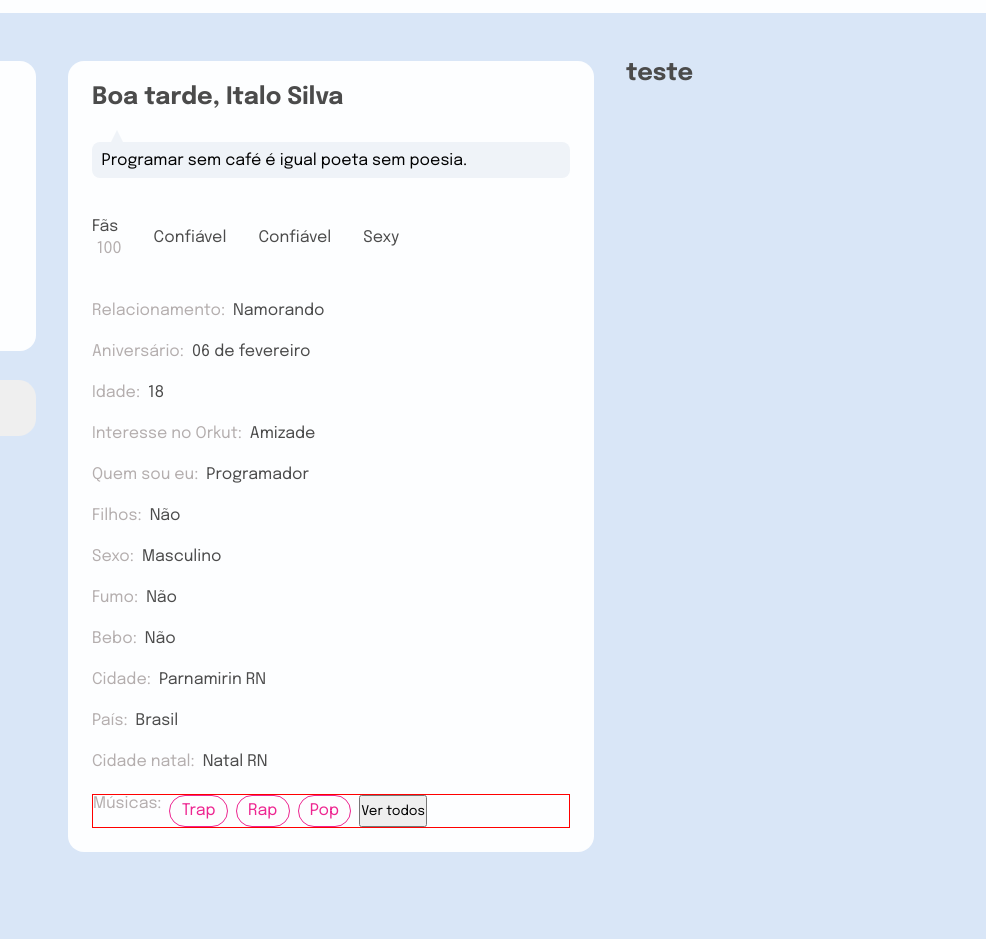
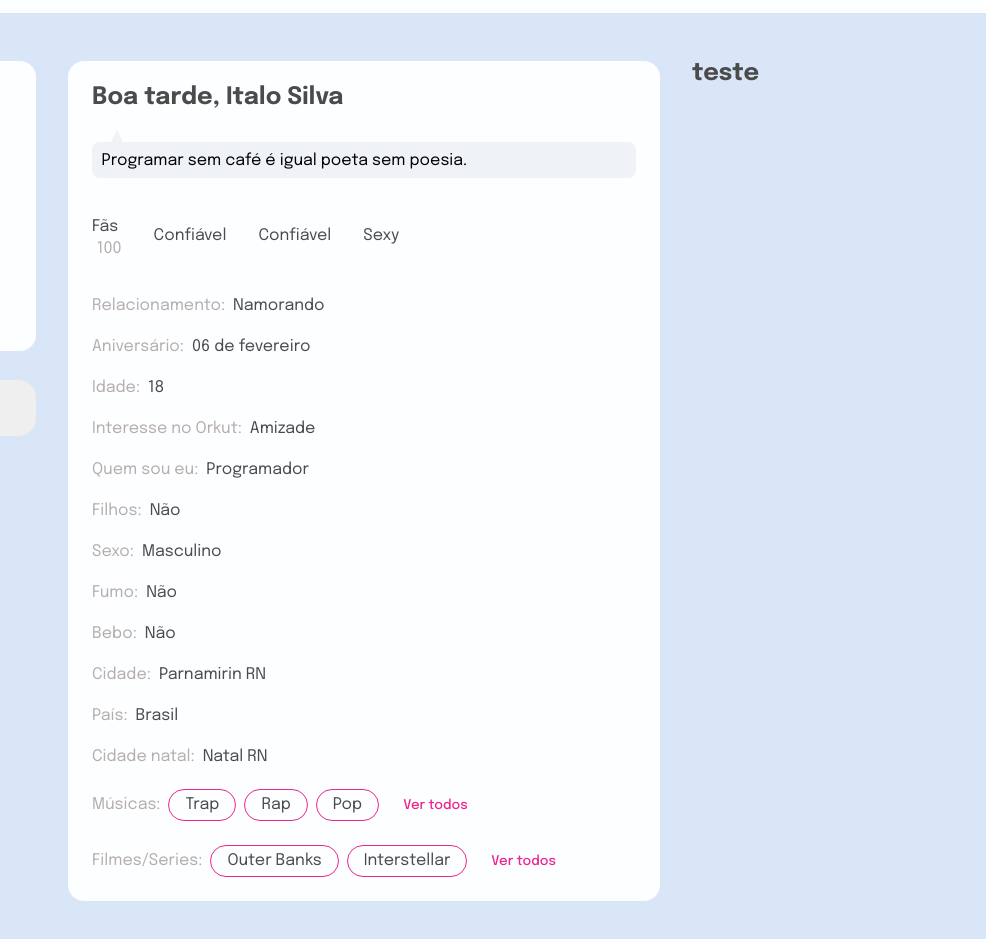
Before and after one commit to dopeeycode/desafio-iuriSilva_Main, a plain HTML site: page index.html in a window 1280 px wide. Shown: the part 65-1004 px from the top of the page, 294-1280 px from the left. Before the commit the page ends 965 px from the top, so only its background shows below. Drawn offline with nearby package versions, Linux system fonts and the light colour scheme.

Commit message:
main content finalizado

```diff
--- a/app/scss/Components/_mainContent.scss
+++ b/app/scss/Components/_mainContent.scss
@@ -5,7 +5,7 @@
     margin: 3rem auto;
     display: grid;
     grid-gap: 2rem;
-    grid-template-columns: 250px 1fr 280px;
+    grid-template-columns: 250px 592px 280px;
     .sidebar-profile {
         position: relative;
         background: $white;
@@ -84,8 +84,13 @@
             gap: 2rem;
             font-size: 1rem;
             .bottom-profile_fans{
+                display: flex;
+                align-items: center;
                 img{
                     margin-right: .3rem;
+                }
+                span{
+                    color: $gray;
                 }
             }
             .bottom-profile{
--- a/app/scss/Components/_profileStatus.scss
+++ b/app/scss/Components/_profileStatus.scss
@@ -10,12 +10,51 @@
     .musics{
         display: flex;
         align-items: center;
-        border: 1px solid red;
-        .styles_music{
+        .music{
+            display: flex;
+            align-items: center;
+            .styles_music{
+                border-radius: 1rem;
+                align-items: center;
+                border:1px solid $pink;
+                padding: .4rem 1rem;
+                color: $dark-light;
+            }
+            button{
+                margin-left: 1rem;
+                color: $pink;
+                border: none;
+                cursor: pointer;
+                font-weight: 500;
+                background: transparent;
+                &:hover{
+                    text-decoration: underline;
+                }
+            }
+        }
+    }
+    .films{
+        .film{
+            display: flex;
+            align-items: center;
+        }
+        .styles_film{
+            border-radius: 1rem;
+            align-items: center;
+            border:1px solid $pink;
+            padding: .4rem 1rem;
+            color: $dark-light;
+        }
+        button{
+            margin-left: 1rem;
             color: $pink;
-            border: 1px solid $pink;
-            border-radius: 1rem;
-            padding: .4rem .7rem;
+            border: none;
+            cursor: pointer;
+            font-weight: 500;
+            background: transparent;
+            &:hover{
+                text-decoration: underline;
+            }
         }
     }
 
--- a/index.html
+++ b/index.html
@@ -56,9 +56,9 @@
                     <div class="feedback-profile">
                         <div class="feedback-profile_fans">
                             <p>Fãs</p>
-                            <div class="bottom-profile_fans bottom-profile">
+                            <div class="bottom-profile_fans">
                                 <img src="/app/img/Star.svg" alt="">
-                                <p>100</p>
+                                <span>100</span>
                             </div>
                         </div>
                         <div class="feedback-profile_reliable">
@@ -134,10 +134,16 @@
                             <span>Natal RN</span>
                         </li>
                         <li class="musics">
-                            <span class="gray-color">Músicas:</s>
+                            <span class="gray-color music">Músicas:</s>
                             <span class="music_trap styles_music">Trap</span>
                             <span class="music_trap styles_music">Rap</span>
                             <span class="music_trap styles_music">Pop</span>
+                            <button>Ver todos</button>
+                        </li>
+                        <li class="films">
+                            <span class="gray-color film">Filmes/Series:</s>
+                            <span class="film_first styles_film">Outer Banks</span>
+                            <span class="film_second styles_film">Interstellar</span>
                             <button>Ver todos</button>
                         </li>
                     </ul>
```
Also changed, not shown: dist/global.css, 1 other file.
